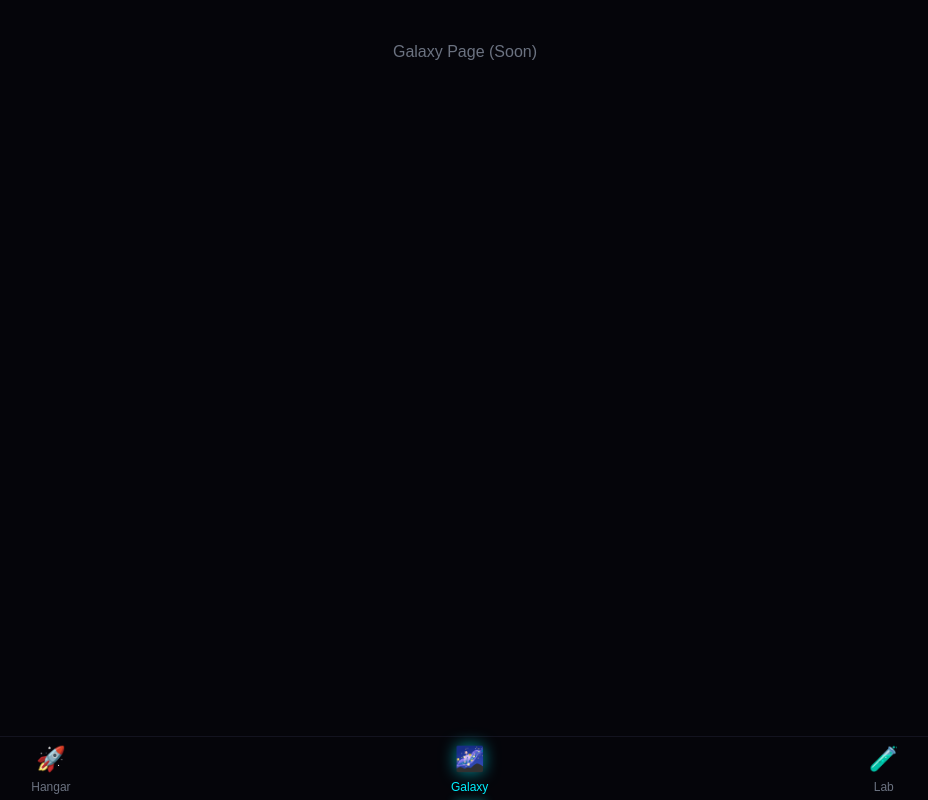
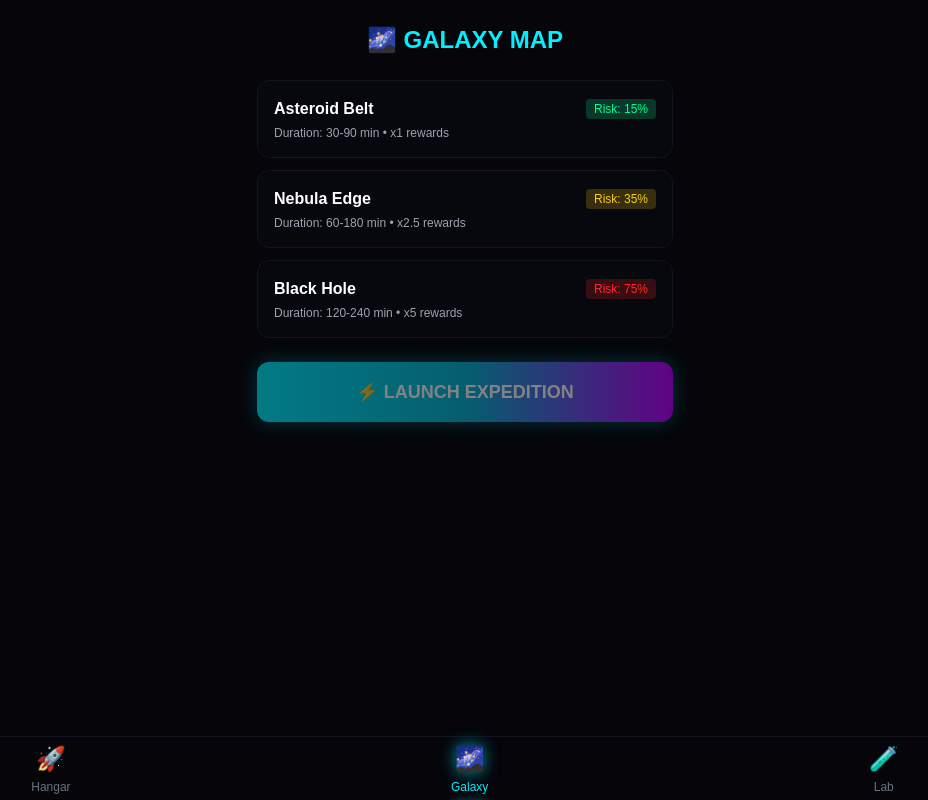
Before and after one commit to wolfindeveloper/exo-genesis-v1, a React (Vite) app in the folder client/: page /galaxy in a window 1280 px wide. Shown: the whole page, without its empty margins (175-1103 px from the left). Built offline with nearby package versions, Linux system fonts and the light colour scheme.

Commit message:
fix: import Galaxy component and add navigation item

```diff
--- a/client/src/App.tsx
+++ b/client/src/App.tsx
@@ -1,6 +1,7 @@
 import { BrowserRouter, Routes, Route, Navigate } from "react-router-dom"
 import { BottomNav } from "./components/BottomNav"
 import { Hangar } from "./pages/Hangar"
+import { Galaxy } from "@/pages/Galaxy"
 
 function App() {
   return (
@@ -9,7 +10,7 @@ function App() {
         <Routes>
           <Route path="/" element={<Navigate to="/hangar" replace />} />
           <Route path="/hangar" element={<Hangar />} />
-          <Route path="/galaxy" element={<div className="p-10 text-center text-gray-500">Galaxy Page (Soon)</div>} />
+          <Route path="/galaxy" element={<Galaxy />} />
           <Route path="/lab" element={<div className="p-10 text-center text-gray-500">Lab Page (Soon)</div>} />
         </Routes>
         <BottomNav />
--- /dev/null
+++ b/client/src/pages/Galaxy.tsx
@@ -0,0 +1,193 @@
+// client/src/pages/Galaxy.tsx
+import { useState, useEffect } from "react"
+import { withTelegramAuth } from "@/utils/telegram"
+
+
+interface Zone {
+  id: string
+  name: string
+  risk: number
+  minDuration: number
+  maxDuration: number
+  rewardMultiplier: number
+}
+
+const ZONES: Zone[] = [
+  { id: "asteroid_belt", name: "Asteroid Belt", risk: 15, minDuration: 30, maxDuration: 90, rewardMultiplier: 1.0 },
+  { id: "nebula_edge", name: "Nebula Edge", risk: 35, minDuration: 60, maxDuration: 180, rewardMultiplier: 2.5 },
+  { id: "black_hole", name: "Black Hole", risk: 75, minDuration: 120, maxDuration: 240, rewardMultiplier: 5.0 },
+]
+
+export function Galaxy() {
+  const [zones] = useState<Zone[]>(ZONES)
+  const [selectedZone, setSelectedZone] = useState<Zone | null>(null)
+  const [duration, setDuration] = useState(60)
+  const [launching, setLaunching] = useState(false)
+  const [activeExp, setActiveExp] = useState<{id: string; endTime: string; progress: number} | null>(null)
+
+  // Проверка активной экспедиции при загрузке
+  useEffect(() => {
+    const checkActive = async () => {
+      try {
+        // TODO: добавить GET /api/expeditions/active позже
+        // Пока заглушка — ничего не делаем
+      } catch (e) {
+        console.error("Failed to check active expedition", e)
+      }
+    }
+    checkActive()
+  }, [])
+
+  const handleLaunch = async () => {
+    if (!selectedZone) return
+    setLaunching(true)
+
+    try {
+      const API_URL = import.meta.env.VITE_API_URL || "http://localhost:8000"
+      const res = await fetch(`${API_URL}/api/expeditions/start`, {
+        method: "POST",
+        headers: {
+          ...withTelegramAuth(),
+          "Content-Type": "application/json"
+        },
+        body: JSON.stringify({
+          ship_id: 1, // TODO: получить ID корабля из Hangar status
+          zone_config_id: selectedZone.id,
+          zone_risk: selectedZone.risk,
+          duration_min: duration
+        })
+      })
+
+      if (res.ok) {
+        const data = await res.json()
+        setActiveExp({
+          id: data.expedition_id,
+          endTime: data.end_time,
+          progress: 0
+        })
+      }
+    } catch (e) {
+      console.error("Launch failed", e)
+    } finally {
+      setLaunching(false)
+    }
+  }
+
+  // Таймер обновления прогресса
+  useEffect(() => {
+    if (!activeExp) return
+
+    const interval = setInterval(async () => {
+      try {
+        const API_URL = import.meta.env.VITE_API_URL || "http://localhost:8000"
+        const res = await fetch(`${API_URL}/api/expeditions/${activeExp.id}/status`, {
+          headers: withTelegramAuth()
+        })
+        if (res.ok) {
+          const data = await res.json()
+          if (data.completed) {
+            setActiveExp(null) // Экспедиция завершена — можно кликнуть Claim
+          } else {
+            setActiveExp(prev => prev ? {...prev, progress: data.progress} : null)
+          }
+        }
+      } catch (e) {
+        console.error("Status check failed", e)
+      }
+    }, 5000)
+
+    return () => clearInterval(interval)
+  }, [activeExp])
+
+  if (activeExp) {
+    return (
+      <div className="min-h-screen bg-space-900 text-white flex flex-col items-center justify-center p-4">
+        <div className="bg-space-800 border border-neon-blue rounded-2xl p-6 max-w-md w-full shadow-[0_0_30px_rgba(0,240,255,0.2)]">
+          <h2 className="text-xl font-bold text-center mb-4 text-neon-blue">🚀 EXPEDITION IN PROGRESS</h2>
+
+          <div className="mb-6">
+            <p className="text-sm text-gray-400 mb-2">Progress</p>
+            <div className="h-3 bg-space-900 rounded-full overflow-hidden border border-space-700">
+              <div
+                className="h-full bg-gradient-to-r from-neon-blue to-neon-purple transition-all duration-500"
+                style={{ width: `${activeExp.progress * 100}%` }}
+              />
+            </div>
+            <p className="text-xs text-center text-gray-500 mt-1">
+              {Math.round(activeExp.progress * 100)}% complete
+            </p>
+          </div>
+
+          <button
+            disabled={activeExp.progress < 1}
+            className="w-full py-3 rounded-xl font-bold bg-gradient-to-r from-neon-purple to-purple-800 disabled:opacity-50 disabled:cursor-not-allowed"
+          >
+            {activeExp.progress >= 1 ? "🎁 CLAIM REWARDS" : "⏳ RETURNING..."}
+          </button>
+        </div>
+      </div>
+    )
+  }
+
+  return (
+    <div className="min-h-screen bg-space-900 text-white pb-20">
+      <div className="max-w-md mx-auto px-4 pt-6">
+        <h1 className="text-2xl font-bold mb-6 text-center text-neon-blue">🌌 GALAXY MAP</h1>
+
+        {/* Список зон */}
+        <div className="space-y-3 mb-6">
+          {zones.map(zone => (
+            <button
+              key={zone.id}
+              onClick={() => setSelectedZone(zone)}
+              className={`w-full p-4 rounded-xl border text-left transition-all ${
+                selectedZone?.id === zone.id
+                  ? "border-neon-blue bg-space-800 shadow-[0_0_15px_rgba(0,240,255,0.3)]"
+                  : "border-space-700 bg-space-800/50 hover:border-neon-purple/50"
+              }`}
+            >
+              <div className="flex justify-between items-center">
+                <span className="font-bold">{zone.name}</span>
+                <span className={`text-xs px-2 py-0.5 rounded ${
+                  zone.risk < 30 ? "bg-neon-green/20 text-neon-green" :
+                  zone.risk < 60 ? "bg-yellow-400/20 text-yellow-400" :
+                  "bg-neon-red/20 text-neon-red"
+                }`}>
+                  Risk: {zone.risk}%
+                </span>
+              </div>
+              <p className="text-xs text-gray-400 mt-1">
+                Duration: {zone.minDuration}-{zone.maxDuration} min • x{zone.rewardMultiplier} rewards
+              </p>
+            </button>
+          ))}
+        </div>
+
+        {/* Настройка длительности */}
+        {selectedZone && (
+          <div className="bg-space-800 border border-space-700 rounded-xl p-4 mb-6">
+            <p className="text-sm text-gray-400 mb-2">Mission Duration</p>
+            <input
+              type="range"
+              min={selectedZone.minDuration}
+              max={selectedZone.maxDuration}
+              value={duration}
+              onChange={(e) => setDuration(Number(e.target.value))}
+              className="w-full accent-neon-blue"
+            />
+            <p className="text-center font-mono text-neon-blue mt-1">{duration} minutes</p>
+          </div>
+        )}
+
+        {/* Кнопка запуска */}
+        <button
+          onClick={handleLaunch}
+          disabled={!selectedZone || launching}
+          className="w-full py-4 rounded-xl font-bold text-lg bg-gradient-to-r from-neon-blue via-cyan-500 to-neon-purple disabled:opacity-50 disabled:cursor-not-allowed shadow-[0_0_20px_rgba(0,240,255,0.4)] active:scale-95 transition-transform"
+        >
+          {launching ? "🚀 LAUNCHING..." : "⚡ LAUNCH EXPEDITION"}
+        </button>
+      </div>
+    </div>
+  )
+}
```
